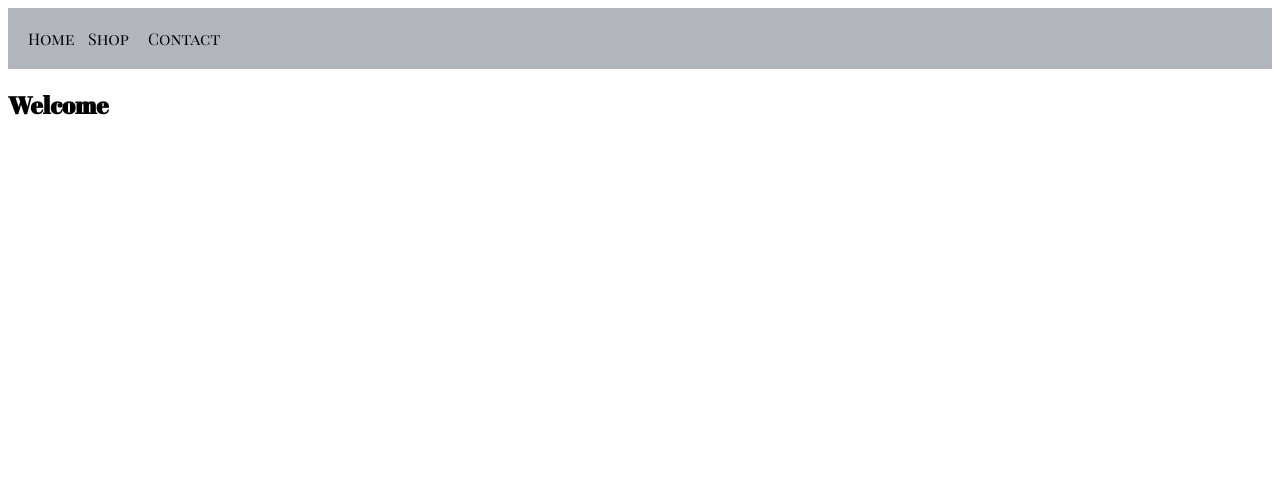
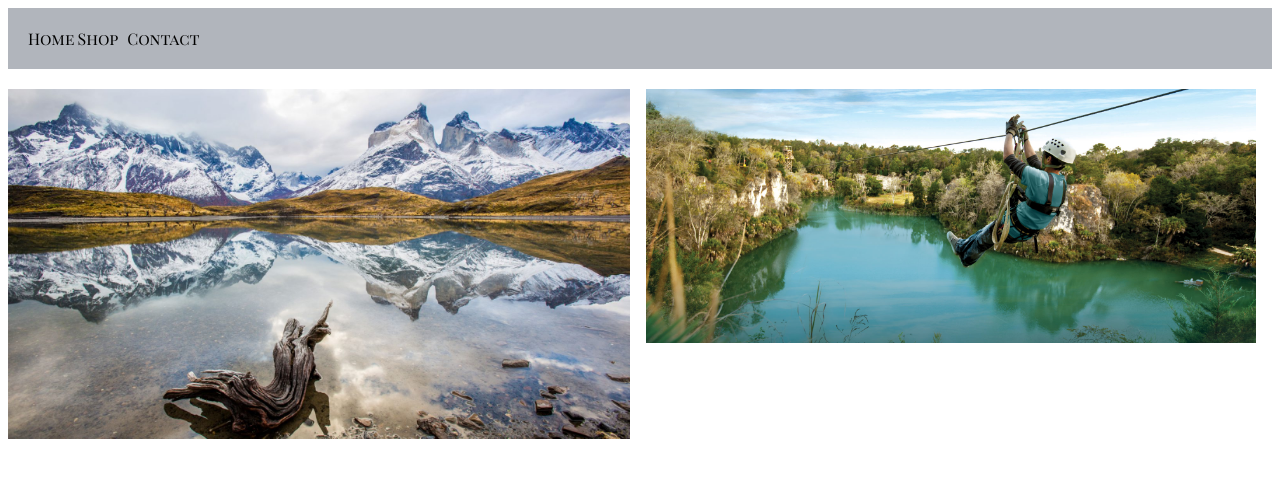
Before and after one commit to juliajessica/ui-grid, a website built with webpack: page src/index.html in a window 1280 px wide. Built offline with nearby package versions, Linux system fonts and the light colour scheme.

Commit message:
Add grid column to images

```diff
--- a/src/index.html
+++ b/src/index.html
@@ -6,24 +6,44 @@
     <title>UI Design</title>
   </head>
   <body>
+    <header>
+      <div class="nav-item">Home</div>
+      <div class="nav-item">Shop</div>
+      <div class="nav-item">Contact</div>
+    </header>
     <div class="grid">
-      <header>
-        <div class="nav-item">Home</div>
-        <div class="nav-item">Shop</div>
-        <div class="nav-item">Contact</div>
-      </header>
       <div class="grid-item">
-        <h2>Welcome</h2>
+        <img src="img/bannerimg.jpg" class="img-resize1">
       </div>
       <div class="grid-item">
+        <img src="img/img1.jpg" class="img-resize2">
+      </div>
+      <div class="grid-item">
+      </div>
+    </div>
+
+
+    <div class="grid2">
+      <div class="grid-item2">
 
       </div>
-      <div class="grid-item">
+      <div class="grid-item2">
 
       </div>
-      <div class="grid-item">
+      <div class="grid-item2">
+
+      </div>
+      <div class="grid-item2">
+
+      </div>
+      <div class="grid-item2">
+
+      </div>
+      <div class="grid-item2">
 
       </div>
     </div>
+
+
   </body>
 </html>
--- a/src/styles.css
+++ b/src/styles.css
@@ -1,29 +1,50 @@
 @import url('https://fonts.googleapis.com/css?family=Abril+Fatface|Playfair+Display+SC');
 
-.grid {
+header {
   display: grid;
-}
-
-.grid-item {
-
-}
-
-header {
-  display: flex;
-  flex-direction: row;
-  /* justify-content: space-between; */
-  /* align-items: stretch; */
-  align-content: space-between;
+  grid-template-columns: 3rem 3rem 3rem;
+  grid-gap: .1rem;
   background-color: #b1b5bc;
   padding: 20px;
 }
 
+
+.grid {
+  display: grid;
+  grid-template-columns: 1fr 1fr;
+  grid-auto-flow: column;
+  /* justify-content: center; */
+  grid-gap: 1em;
+}
+
+.grid-item {
+  padding-top: 20px;
+}
+
+
 .nav-item {
- align-items: flex-start;
- flex-basis: 60px;
- font-family: 'Playfair Display SC', serif;
+  align-items: flex-end;
+  font-family: 'Playfair Display SC', serif;
+}
+
+.grid a {
+  color: #FFFFFF;
+  text-decoration: none;
 }
 
 h2 {
   font-family: 'Abril Fatface', cursive;
 }
+
+.img-resize1 {
+  height: 350px;
+  width: auto;
+}
+
+.img-resize2 {
+  width: 100%;
+}
+
+
+.grid2 {
+}
```
Also changed, not shown: src/img/bannerimg.jpg (added), src/img/img1.jpg (added), src/img/img1.png (added).
